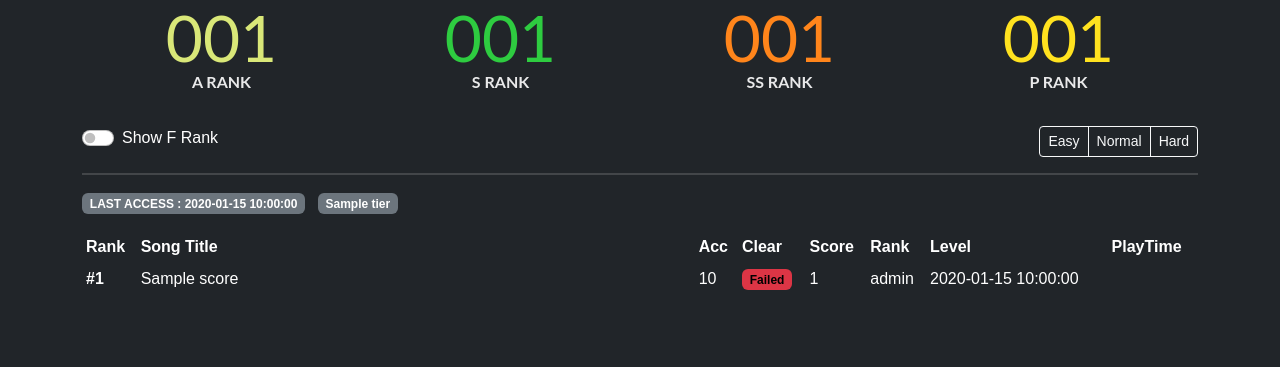
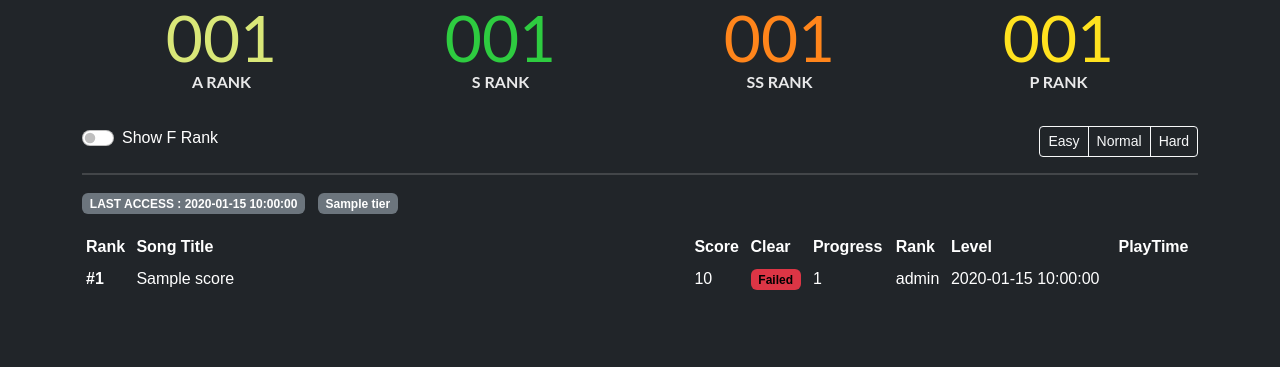
Before and after one commit to mchu7797/Oxygen, a Python web app: template templates/player.html in a window 1280 px wide. Shown: the part 260-627 px from the top of the page. Run offline with Jinja, Linux system fonts and the light colour scheme; the template is opened without the code that fills it: most values are stand-ins (such as "Sample title", 1, 10 or a date in 2020).

Commit message:
column edited

```diff
--- a/templates/music.html
+++ b/templates/music.html
@@ -38,8 +38,8 @@
                 <th scope="col">Bad</th>
                 <th scope="col">Miss</th>
                 <th scope="col">MaxCombo</th>
-                <th scope="col">Acc</th>
                 <th scope="col">Score</th>
+                <th scope="col">Progress</th>
                 <th scope="col">Clear</th>
                 <th scope="col">PlayTime</th>
             </thead>
--- a/templates/player.html
+++ b/templates/player.html
@@ -139,9 +139,9 @@
             <thead>
                 <th scope="col">Rank</th>
                 <th scope="col">Song Title</th>
-                <th scope="col">Acc</th>
+                <th scope="col">Score</th>
                 <th scope="col">Clear</th>
-                <th scope="col">Score</th>
+                <th scope="col">Progress</th>
                 <th scope="col">Rank</th>
                 <th scope="col">Level</th>
                 <th scope="col">PlayTime</th>
```
